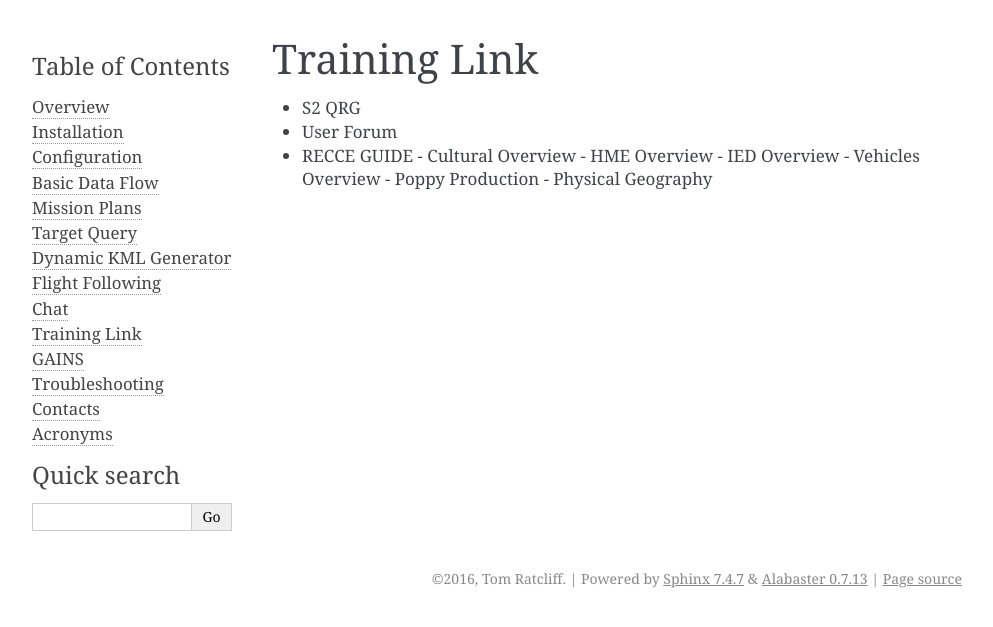
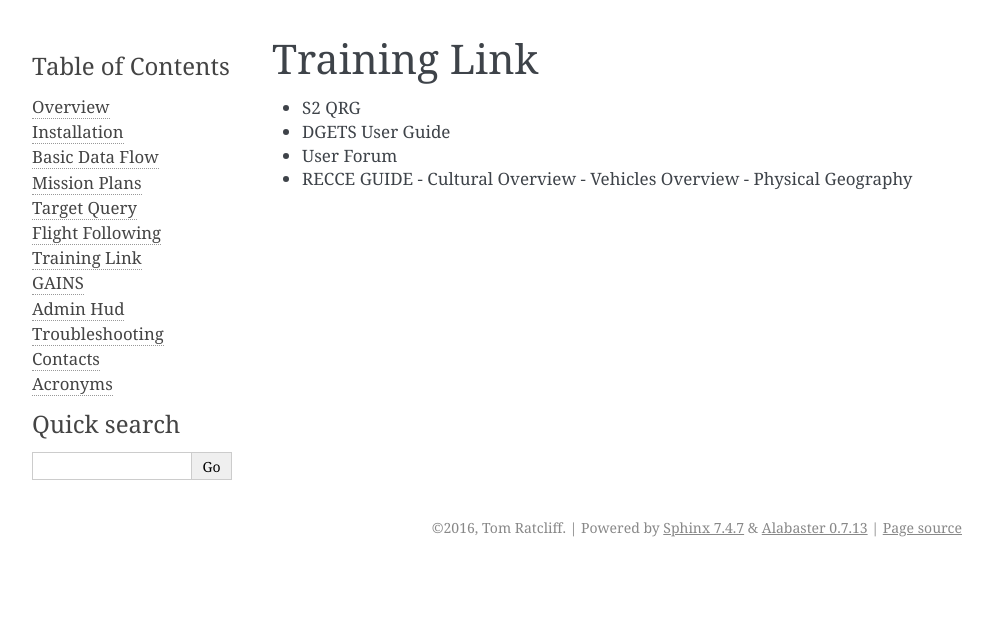
Before and after one commit to ltratcliff/dgets_docs, a Sphinx documentation site: the page built from source/training.rst, in a window 1280 px wide. Shown: the top 627 px of the page, without its empty margins (148-1141 px from the left). Built offline with Sphinx 7.4.7, drawn with Linux system fonts in a browser that asks for light colours.

Commit message:
updates to index, training, acronyms

```diff
--- a/source/acronyms.rst
+++ b/source/acronyms.rst
@@ -1,2 +1,4 @@
 Acronyms
 ========
+
+DGETS - Distributed Google Earth Thread Server
--- a/source/index.rst
+++ b/source/index.rst
@@ -13,15 +13,13 @@
 
    overview
    install
-   config
    dataflow
    mission_plans
    tgt_query
-   dynamic_kml
    ff
-   chat
    training
    gains
+   admin_hud
    troubleshooting
    contacts
    acronyms
--- a/source/training.rst
+++ b/source/training.rst
@@ -1,11 +1,9 @@
 Training Link
 =============
 - S2 QRG
+- DGETS User Guide
 - User Forum
 - RECCE GUIDE
   - Cultural Overview
-  - HME Overview
-  - IED Overview
   - Vehicles Overview
-  - Poppy Production
   - Physical Geography
```
